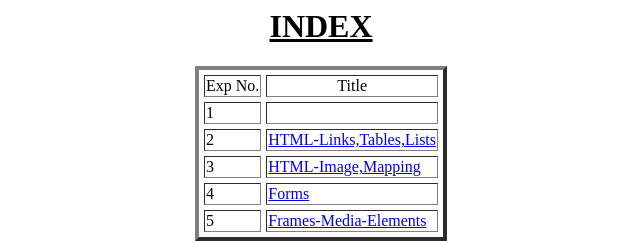
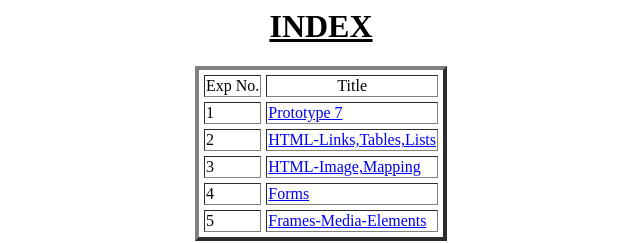
Before and after one commit to shubham4653/OHRC, a plain HTML site: page index.html in a window 1280 px wide. Shown: the full height of the page, 319-959 px from the left. Drawn offline with Linux system fonts and the light colour scheme.

Commit message:
Update index.html

```diff
--- a/index.html
+++ b/index.html
@@ -11,7 +11,7 @@
             </tr>
             <tr>
                 <td>1</td>
-                <td><a href="Prototype7/templates/index.html"Prototype 7</a></td>
+                <td><a href="Prototype7/templates/index.html">Prototype 7</a></td>
             </tr>
             <tr>
                 <td>2</td>
```
